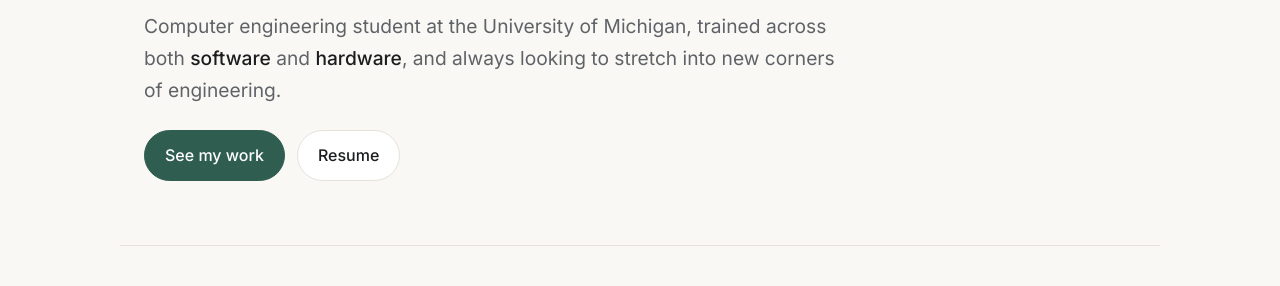
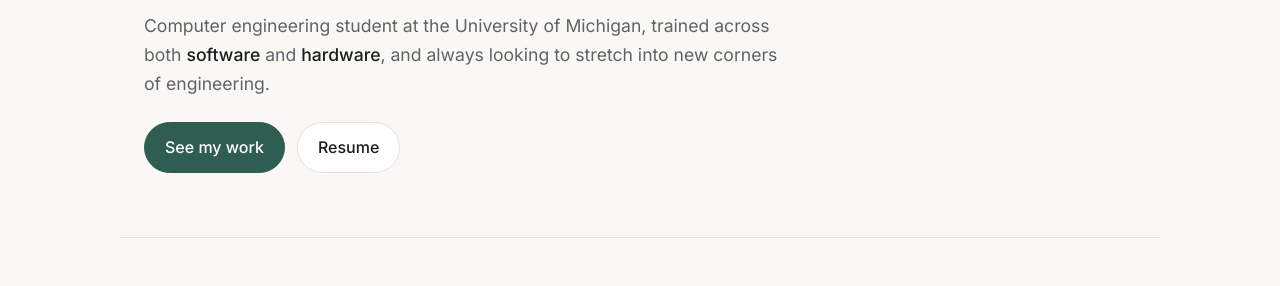
Before and after one commit to JunoYYan/JunoYYan.github.io, a plain HTML site: page index.html in a window 1280 px wide. Shown: the part 242-528 px from the top of the page. Drawn offline with Linux system fonts and the light colour scheme.

Commit message:
changed font-size

```diff
--- a/styles.css
+++ b/styles.css
@@ -90,7 +90,7 @@ a:hover { text-decoration: underline; text-underline-offset: 3px; }
 .eyebrow { color: var(--accent); font-weight: 600; margin: 0 0 12px; }
 h1, h2, h3 { font-family: var(--serif); font-weight: 600; line-height: 1.15; margin: 0; }
 h1 { font-size: clamp(2.25rem, 5vw, 3.25rem); letter-spacing: -.02em; }
-.lede { font-size: clamp(1.05rem, 1.8vw, 1.2rem); color: var(--muted); max-width: 36em; margin: 14px 0 24px; }
+.lede { font-size: clamp(1rem, 1.6vw, 1.1rem); color: var(--muted); max-width: 36em; margin: 14px 0 24px; }
 .lede em { color: var(--text); font-style: normal; font-weight: 500; }
 .cta, .contact-links { display: flex; flex-wrap: wrap; gap: 12px; }
 
```
